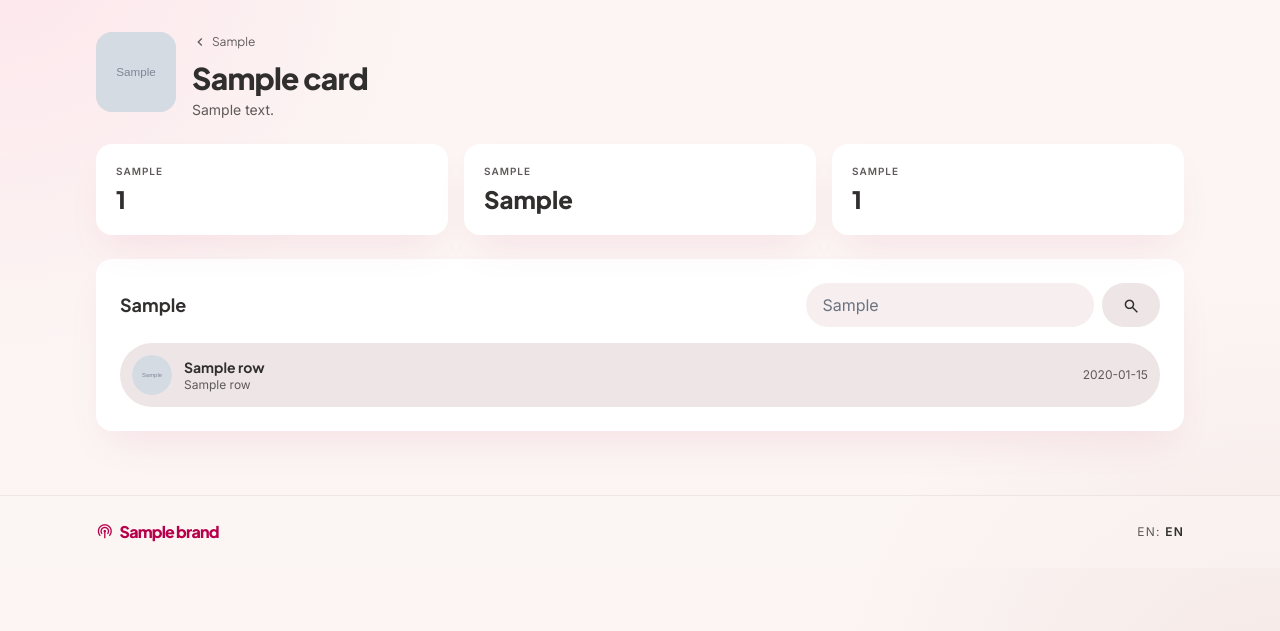
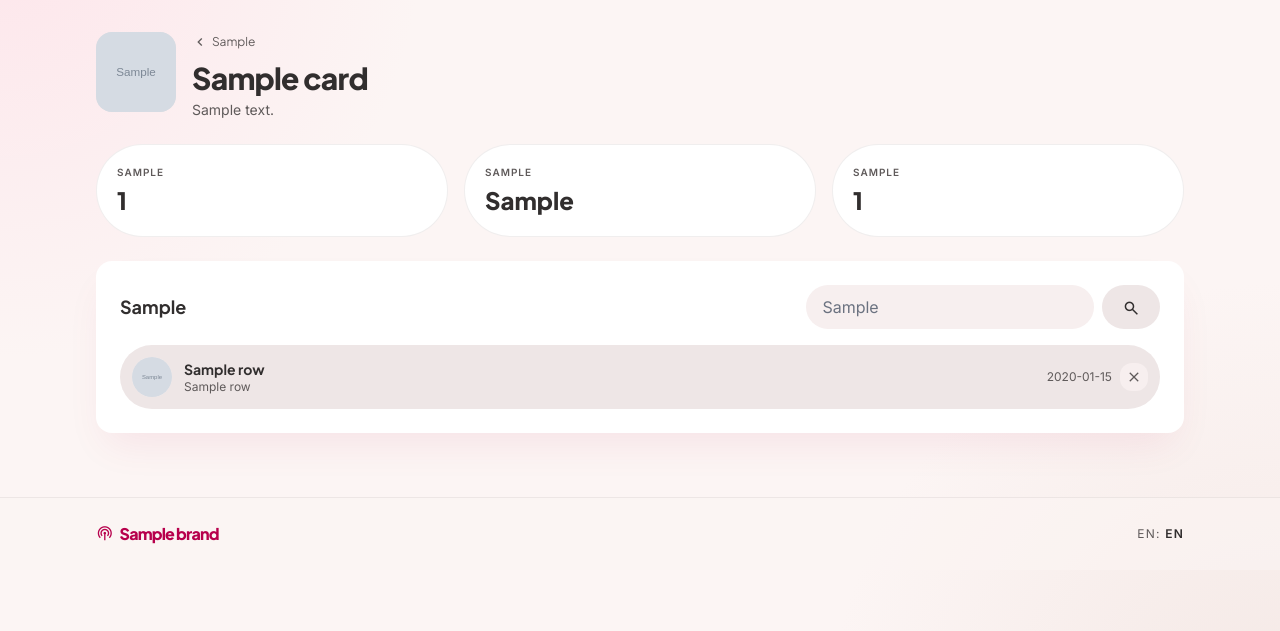
Before and after one commit to eliassoares/malipod-selfhosted, a FastAPI app: template app/templates/playlists/detail.html in a window 1280 px wide. Shown: the part 65-696 px from the top of the page. Run offline with FastAPI, Linux system fonts and the light colour scheme; the template is opened without the code that fills it: most values are stand-ins (such as "Sample title", 1, 10 or a date in 2020); grey boxes marked "Sample" are stand-in pictures; parts of the project's set-up code (start-up, migrations or seed data) failed here and were passed over; some libraries are stand-ins or nearby versions.

Commit message:
fix: playlist UI polish and episode remove buttons
- Fix star_off icon (not in font) → use close icon for remove buttons
- Add remove button (×) to each episode row in regular playlist detail pages
- Add View button to regular playlist cards on manage page (above Edit/Delete)
- Round stat chips in manage cards: rounded-xl → rounded-lg + subtle border
- Round stat boxes in detail page: rounded-2xl → rounded-xl + border (less pillowed)

Co-Authored-By: Claude Sonnet 4.6 <noreply@anthropic.com>

```diff
--- a/app/templates/playlists/detail.html
+++ b/app/templates/playlists/detail.html
@@ -34,15 +34,15 @@
   {% endif %}
 
   <div class="grid grid-cols-1 sm:grid-cols-3 gap-4">
-    <div class="bg-surface-container-lowest rounded-2xl ambient-shadow p-5">
+    <div class="bg-surface-container-lowest rounded-xl border border-outline-variant/20 p-5">
       <p class="text-[10px] font-bold uppercase tracking-widest text-on-surface-variant font-label">{{ copy["playlists.episodes"] }}</p>
       <p class="font-headline font-black text-on-surface text-2xl mt-1">{{ payload.card.episode_count }}</p>
     </div>
-    <div class="bg-surface-container-lowest rounded-2xl ambient-shadow p-5">
+    <div class="bg-surface-container-lowest rounded-xl border border-outline-variant/20 p-5">
       <p class="text-[10px] font-bold uppercase tracking-widest text-on-surface-variant font-label">{{ copy["playlists.listened"] }}</p>
       <p class="font-headline font-black text-on-surface text-2xl mt-1">{{ payload.card.listened_formatted }}</p>
     </div>
-    <div class="bg-surface-container-lowest rounded-2xl ambient-shadow p-5">
+    <div class="bg-surface-container-lowest rounded-xl border border-outline-variant/20 p-5">
       <p class="text-[10px] font-bold uppercase tracking-widest text-on-surface-variant font-label">{{ copy["playlists.total"] }}</p>
       <p class="font-headline font-black text-on-surface text-2xl mt-1">{{ payload.card.total_formatted }}</p>
     </div>
@@ -125,12 +125,21 @@
         <form method="post" action="/user/{{ nickname }}/playlists/favorites/items" class="flex-shrink-0">
           <input type="hidden" name="episode_id" value="{{ row.episode_id }}" />
           <input type="hidden" name="action" value="remove" />
-          <button class="px-3 py-1.5 rounded-lg bg-error/10 hover:bg-error/20 text-error font-bold font-headline text-sm border-0 cursor-pointer" type="submit">
-            <span class="material-symbols-outlined align-middle" style="font-size:1rem;">star_off</span>
+          <button class="px-3 py-1.5 rounded-lg bg-error/10 hover:bg-error/20 text-error font-bold font-headline text-sm border-0 cursor-pointer" type="submit" title="{{ copy['playlists.remove'] }}">
+            <span class="material-symbols-outlined align-middle" style="font-size:1rem;">close</span>
           </button>
         </form>
         {% else %}
-        <span class="text-xs text-on-surface-variant whitespace-nowrap flex-shrink-0">{{ row.released_at.strftime("%Y-%m-%d") }}</span>
+        <div class="flex items-center gap-2 flex-shrink-0">
+          <span class="text-xs text-on-surface-variant whitespace-nowrap">{{ row.released_at.strftime("%Y-%m-%d") }}</span>
+          <form method="post" action="/user/{{ nickname }}/playlists/{{ payload.card.playlist_id }}/items">
+            <input type="hidden" name="episode_id" value="{{ row.episode_id }}" />
+            <input type="hidden" name="action" value="remove" />
+            <button class="w-7 h-7 rounded-md bg-surface-container-low hover:bg-error/10 hover:text-error text-on-surface-variant border-0 cursor-pointer flex items-center justify-center transition-colors" type="submit" title="{{ copy['playlists.remove'] }}">
+              <span class="material-symbols-outlined" style="font-size:1rem;">close</span>
+            </button>
+          </form>
+        </div>
         {% endif %}
       </div>
       {% endfor %}
```
Also changed, not shown: app/templates/playlists/manage.html (+14 -5 lines).
